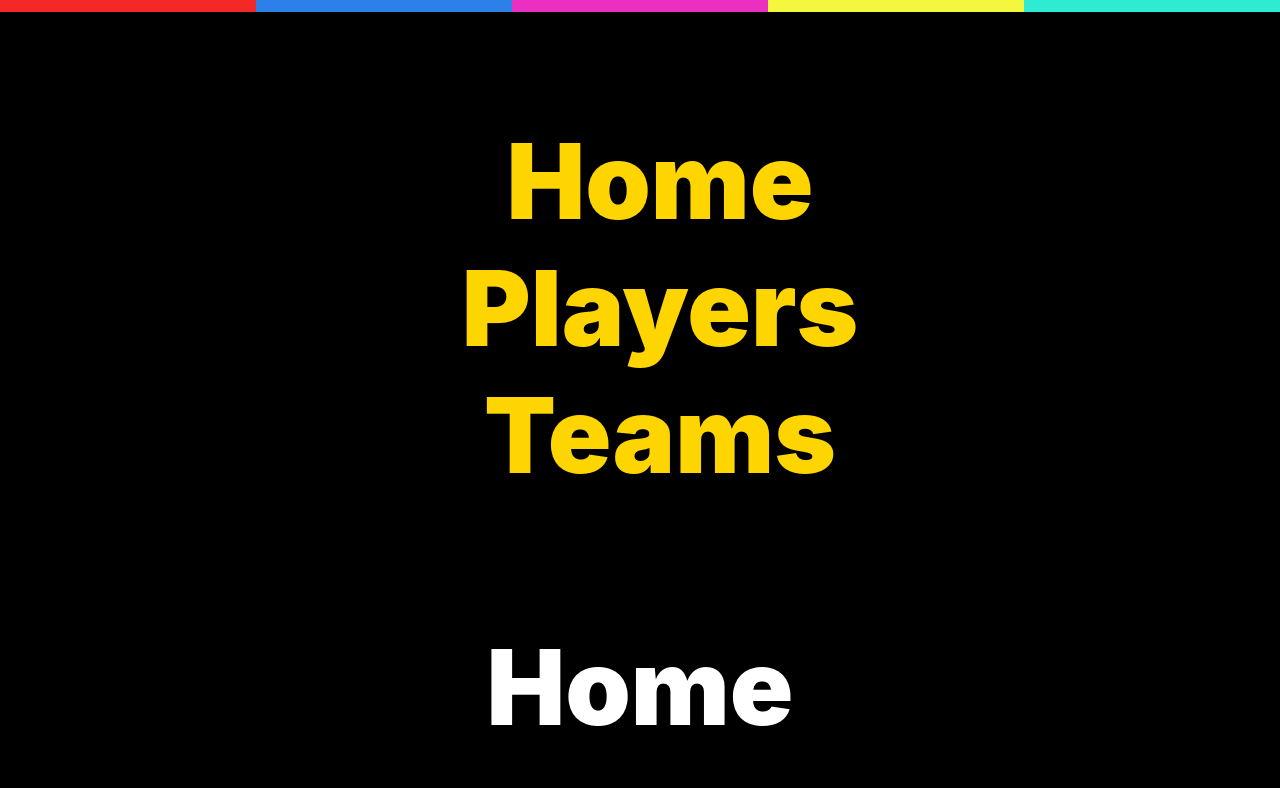
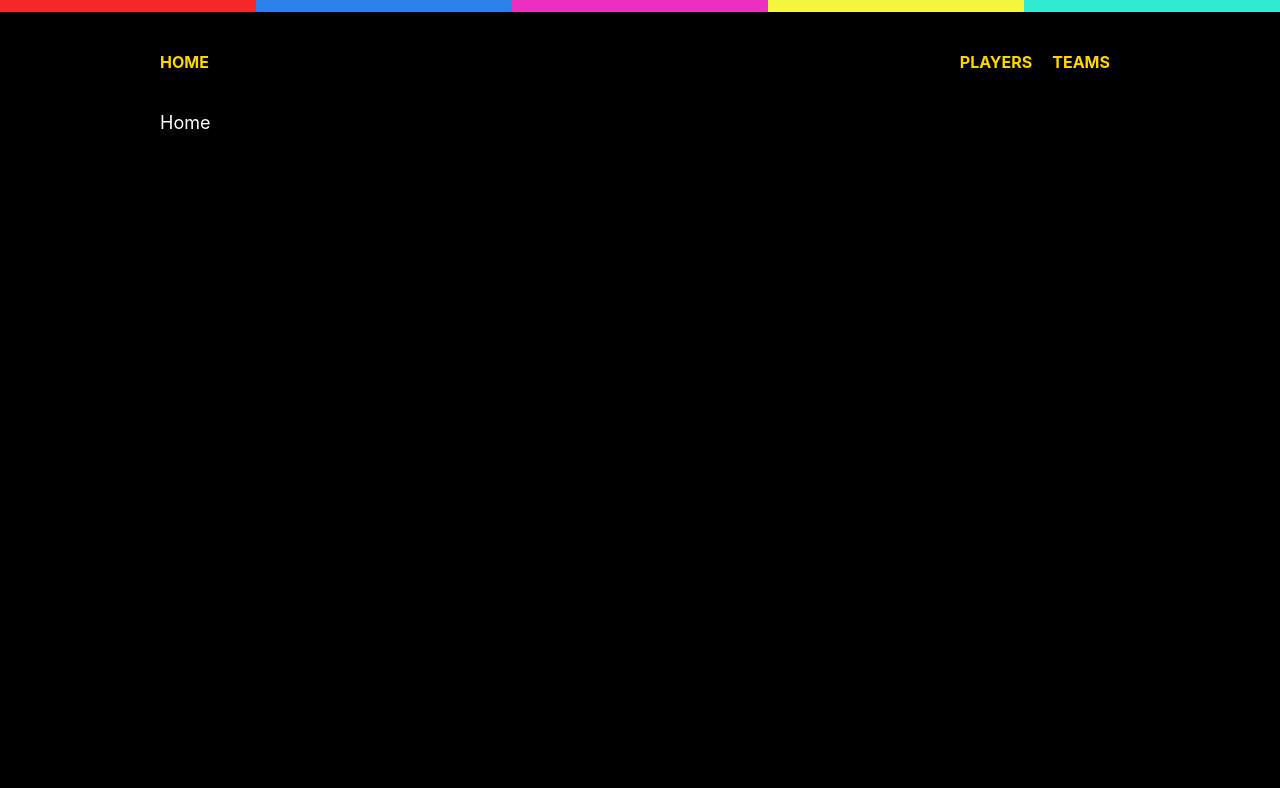
Before and after one commit to tobsirl/react-router-v5, a React (Create React App) app in the folder basketball-league/: page / in a window 1280 px wide. Shown: the top 788 px of the page. Built offline with nearby package versions, Linux system fonts and the light colour scheme; a small style sheet from the web is missing.

Commit message:
Added a 404 page, using Switch to match the first route

```diff
--- a/basketball-league/src/components/App.js
+++ b/basketball-league/src/components/App.js
@@ -1,16 +1,18 @@
 import * as React from 'react';
-import { BrowserRouter as Router, Route } from 'react-router-dom';
+import { BrowserRouter as Router, Route, Switch } from 'react-router-dom';
 
 import Navbar from './Navbar';
 import Home from './Home';
 import Players from './Players';
 import Teams from './Teams';
+import FourOhFour from './FourOhFour';
 
 export default function App() {
   return (
     <Router>
-      <div className="large-header">
+      <div>
         <Navbar />
+        <Switch>
           <Route exact path="/">
             <Home />
           </Route>
@@ -20,7 +22,10 @@ export default function App() {
           <Route path="/teams">
             <Teams />
           </Route>
-        Hash History Basketball League
+          <Route path="*">
+            <FourOhFour />
+          </Route>
+        </Switch>
       </div>
     </Router>
   );
--- /dev/null
+++ b/basketball-league/src/components/FourOhFour.js
@@ -0,0 +1,11 @@
+import React from 'react';
+
+const FourOhFour = () => {
+  return (
+    <div className="container">
+      <h1 className="text-center">404 page not found</h1>
+    </div>
+  );
+};
+
+export default FourOhFour;
--- a/basketball-league/src/components/Navbar.js
+++ b/basketball-league/src/components/Navbar.js
@@ -3,19 +3,11 @@ import { Link } from 'react-router-dom';
 
 const Navbar = () => {
   return (
-    <div>
-      <nav>
-        <ul>
-          <li>
-            <Link to="/">Home</Link>
-          </li>
-          <li>
-            <Link to="/players">Players</Link>
-          </li>
-          <li>
-            <Link to="/teams">Teams</Link>
-          </li>
-        </ul>
+    <div className="container navbar">
+      <Link to="/">Home</Link>
+      <nav className="nav-links">
+        <Link to="/players">Players</Link>
+        <Link to="/teams">Teams</Link>
       </nav>
     </div>
   );
```
Lines whose indentation alone changed are shown as unchanged.
